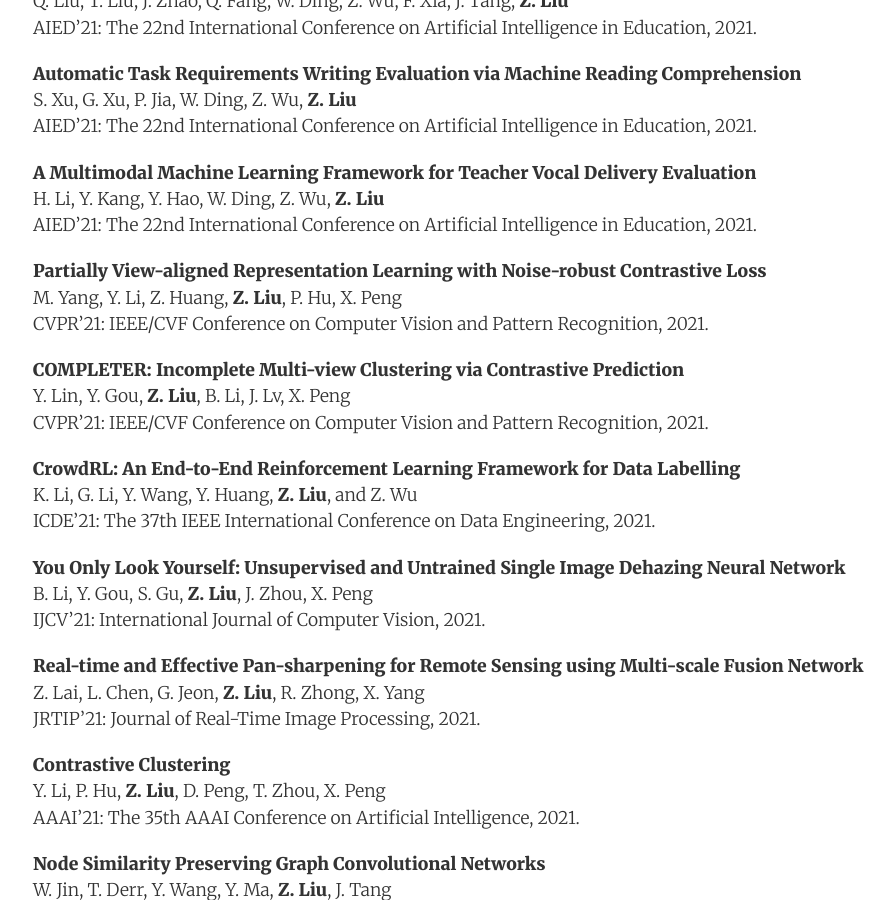
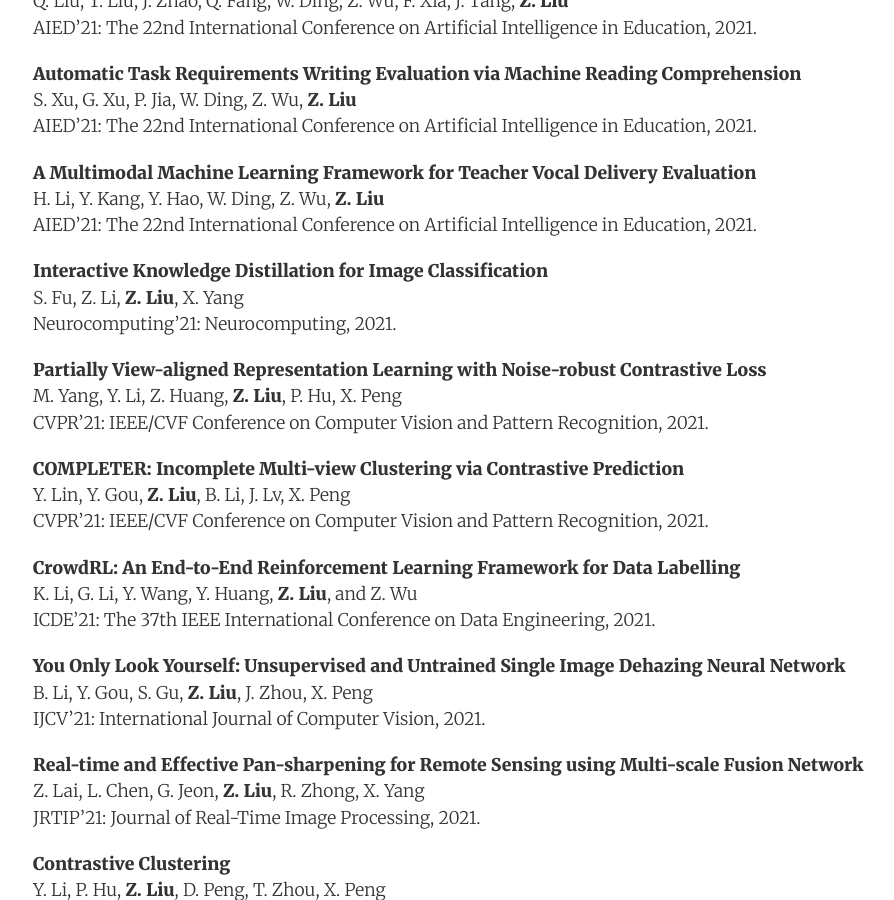
Before and after one commit to zitaoliu/zitaoliu.github.io, a Jekyll site: the page built from index.html, in a window 1280 px wide and 900 px high, scrolled down 684 px. Shown: the whole window, without its empty margins (187-1081 px from the left). Built offline with Jekyll 4.4.1, drawn with Linux system fonts in a browser that asks for light colours; nearby versions of some CDN libraries.

Commit message:
add neurocomputing

```diff
--- a/_includes/index_content.md
+++ b/_includes/index_content.md
@@ -28,6 +28,10 @@
 **A Multimodal Machine Learning Framework for Teacher Vocal Delivery Evaluation**
 H. Li, Y. Kang, Y. Hao, W. Ding, Z. Wu, **Z. Liu**
 AIED'21: The 22nd International Conference on Artificial Intelligence in Education, 2021.
+
+**Interactive Knowledge Distillation for Image Classification**
+S. Fu, Z. Li, **Z. Liu**, X. Yang
+Neurocomputing'21: Neurocomputing, 2021.
 
 **Partially View-aligned Representation Learning with Noise-robust Contrastive Loss**
 M. Yang, Y. Li, Z. Huang, **Z. Liu**, P. Hu, X. Peng
```
